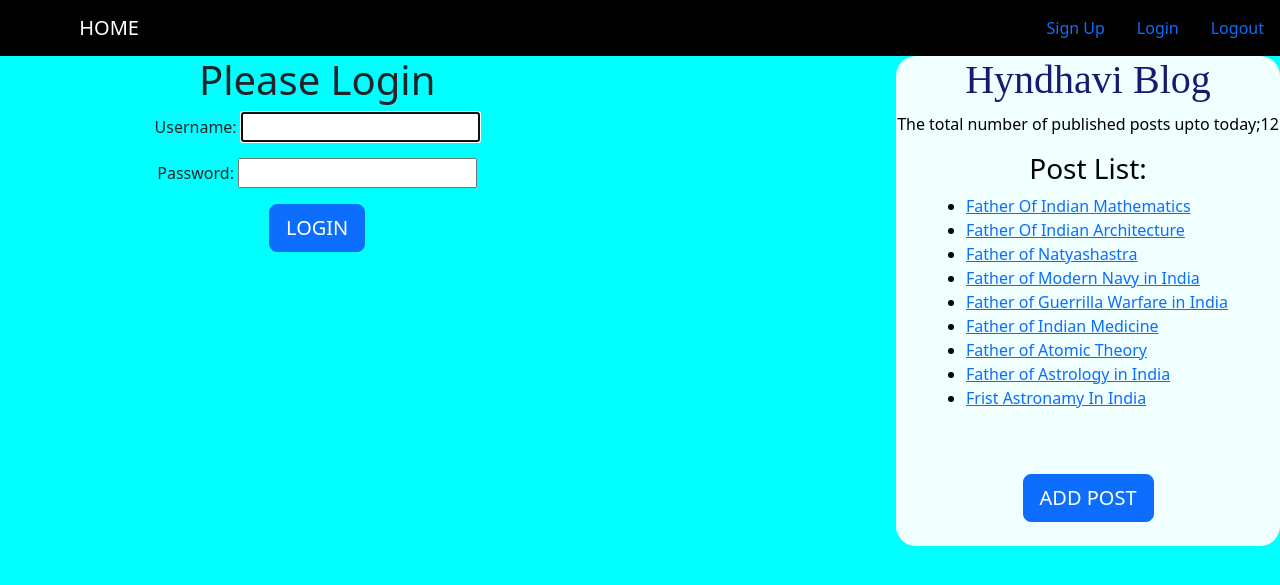
After one commit to Hyndhavi-Test-Account/Dfinal-Project, a Django app: a page that uses templates/testapp/base.html in a window 1280 px wide. The commit adds this page. Shown: the top 585 px of the page. Run offline with Django 5.2, Linux system fonts and the light colour scheme; data comes from the database, SQL or seed files in the repository; both versions use the stored data as it was after the commit.

Commit message:
frist commit

```diff
--- a/dcrud/settings.py
+++ b/dcrud/settings.py
@@ -122,6 +122,11 @@ STATIC_URL = 'static/'
 STATICFILES_DIRS = [
     STATIC_DIR
 ]
+LOGIN_REDIRECT_URL = "/"
+
+LOGOUT_REDIRECT_URL="/logout"
+
+
 EMAIL_BACKEND = 'django.core.mail.backends.smtp.EmailBackend'
 EMAIL_HOST='smtp.gmail.com'
 EMAIL_PORT= 587
--- a/dcrud/urls.py
+++ b/dcrud/urls.py
@@ -15,12 +15,22 @@ Including another URLconf
     2. Add a URL to urlpatterns:  path('blog/', include('blog.urls'))
 """
 from django.contrib import admin
-from django.urls import path, re_path
+from django.urls import path, re_path, include
 from testapp import views
+from django.contrib.auth.views import LogoutView
+
+from django.contrib.auth.urls import urlpatterns
 
 urlpatterns = [
     path('admin/', admin.site.urls),
-    path('', views.home ),
-    re_path(r'^(?P<year>\d{4})/(?P<month>\d{2})/(?P<day>\d{2})/(?P<post>[-\w]+)/$', views.post_detail, name="post"),
-    path('<int:id>/', views.send_email)
+    path('', views.home, name="home" ),
+    # re_path(r'^(?P<year>\d{4})/(?P<month>\d{2})/(?P<day>\d{2})/(?P<post>[-\w]+)/$', views.post_detail, name="post"),
+    path('<int:year>/<int:month>/<int:day>/<slug:post>/', views.post_detail, name="post"),
+    path('<int:id>/', views.send_email),
+    path('add/', views.add_post),
+    path('accounts/', include('django.contrib.auth.urls')),
+
+    path('logout/', views.log_out, name='logout'),
+    path('signup/', views.sign_up),
+
 ]
--- a/static/css/st.css
+++ b/static/css/st.css
@@ -5,6 +5,25 @@ body{background-color:Cyan;}
 width:70%;
 float:left;
 }
+.thank{
+padding-top:200px;
+padding-left:30px;}
+
+.list{
+background:white;
+padding:10px;
+border:1px solid black;
+border-radius:20px;
+margin:10px;}
+
+.description{
+background:white;
+padding:10px;
+border:1px solid black;
+border-radius:20px;
+margin:10px;}
+}
+
 h1{text-align:center;
 font-family: "Times New Roman", Times, serif;
 }
@@ -13,6 +32,12 @@ font-family: serif;
 color:MidnightBlue;
 font-size:40px;
 }
+
+button {
+  font-size: 10px;
+}
+.content{
+width=90%;}
 .sidebar{
 width:30%;
 border-radius:20px;
@@ -34,3 +59,5 @@ border-top:2px solid yellow
 }
 .para{
 text-size:20px;}
+.add{
+padding-top=20px;}
--- /dev/null
+++ b/templates/registration/login.html
@@ -0,0 +1,15 @@
+
+<!DOCTYPE html>
+{% extends 'testapp/base.html' %}
+{%block title_block%}Login{%endblock%}
+{% block content %}
+<div class="container" align="center">
+    <h1>Please Login</h1>
+    <form method="post">
+        {{form.as_p}}
+        {% csrf_token %}
+        <button class="btn btn-primary btn-lg" type="submit">LOGIN</button>
+
+    </form>
+</div>
+{%endblock%}
--- a/templates/testapp/base.html
+++ b/templates/testapp/base.html
@@ -7,19 +7,51 @@
     <link href="https://cdn.jsdelivr.net/npm/bootstrap@5.3.2/dist/css/bootstrap.min.css" rel="stylesheet" integrity="sha384-T3c6CoIi6uLrA9TneNEoa7RxnatzjcDSCmG1MXxSR1GAsXEV/Dwwykc2MPK8M2HN" crossorigin="anonymous">
     <link href="{% static 'css/st.css' %}" rel="stylesheet">
     <title>{% block title_block %} {%endblock%}</title>
+    <style>
+        span{
+        font-size:25px;
+        }
+    </style>
 </head>
 <body>
+<nav class="navbar navbar-default" style="background-color:black;">
+    <div class="container">
+        <div class="navbar-header">
+            <a style="color:white;" href="{% url 'home' %}"class="navbar-brand" class="btn btn-primary">HOME</a>
+        </div>
+    </div>
+    <div>
+        <ul class="nav navbar-nav-navbar-right">
+            <li class="nav-item"><a class="nav-link active" href="/signup">Sign Up</a></li>
+            <li class="nav-item"><a class="nav-link active" href="/accounts/login">Login</a></li>
+
+            <li class="nav-item">
+<!--                <form id="logout" method="POST">-->
+<!--                    {% csrf_token %}-->
+<!--                </form>-->
+                <a class="nav-link active" href="{% url 'logout' %}">Logout</a></li>
+
+
+        </ul>
+    </div>
+</nav>
+
 <div class="container">
     {% block content %}{%endblock%}
 </div>
 <div class="sidebar">
+    <div>
     <h2>Hyndhavi Blog</h2>
     <p>The total number of published posts upto today;{%total_posts%}</p>
     <h3>Post List:</h3>
     {% post_list 10%}
+    </div>
+    <a href="/add" id="add" class="btn btn-primary btn-lg" >ADD POST </a>
+    <br><br>
 
 </div>
 
 
+
 </body>
 </html>
--- a/templates/testapp/email.html
+++ b/templates/testapp/email.html
@@ -6,6 +6,7 @@
 <h1>Email Successfully sent</h1>
 {%else%}
 <h2>Share Post {{post.title}} Information By Email</h2><br><br>
+
 <form method="post">
     {{form.as_p}}
     {% csrf_token %}
--- a/templates/testapp/page.html
+++ b/templates/testapp/page.html
@@ -6,5 +6,6 @@
     {% if page.has_next %}
     <a href="?page={{page.next_page_number}}" class="btn btn-light">Next</a>
     {%endif%}
+    <br><br>
 
 </div>
--- a/templates/testapp/post.html
+++ b/templates/testapp/post.html
@@ -3,10 +3,12 @@
 
 {%block title_block%}{{post.title}}{%endblock%}
 {%block content %}
+<div class="description">
 <h1>{{post.title}}</h1>
 <hr>
 <i id="p">Published on {{post.publish}} by {{post.author|title}}</i>
 <h6>{{post.body|linebreaks}}</h6>
+</div>
 <div class="container" align="center">
 <a href="/{{post.id}}" class="btn btn-primary btn-lg" target="_blank">Share Post By Email</a>
 </div><br><br>
@@ -27,6 +29,7 @@ Comment {{forloop.counter}} by {{com.name}} on {{com.created}}
 {%if csubmit%}
 <h4>Your Comment is Successfully Submitted</h4>
 {%else%}
+
 <form method="post">
     {{form.as_p}}
     {% csrf_token %}
--- a/testapp/templatetags/blog_tags.py
+++ b/testapp/templatetags/blog_tags.py
@@ -1,5 +1,6 @@
 from testapp.models import Blog
 from django import template
+from django.contrib.auth.decorators import login_required
 from django.db.models import Count
 
 register = template.Library()
@@ -7,7 +8,7 @@ register = template.Library()
 @register.simple_tag
 def total_posts():
     return Blog.objects.count()
-
+@login_required()
 @register.inclusion_tag('testapp/list.html')
 def post_list(count=10):
     list = Blog.objects.order_by('-publish',)[:9]
```
Also changed, not shown: templates/testapp/add.html (added, +16 -0 lines), templates/testapp/home.html (+5 -3 lines), templates/testapp/logged_out.html (added, +15 -0 lines), templates/testapp/signup.html (added, +15 -0 lines), testapp/forms.py (+11 -1 lines), testapp/views.py (+40 -4 lines), db.sqlite3.
